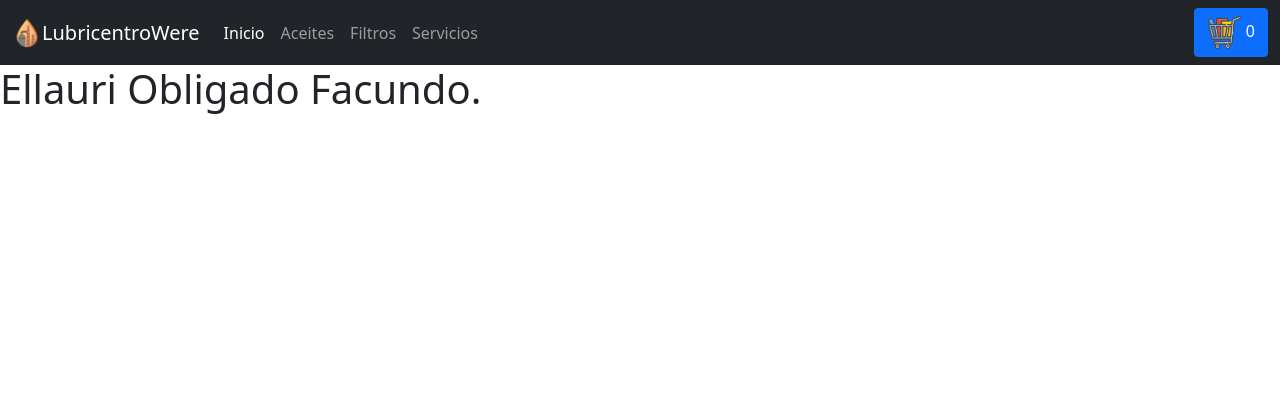
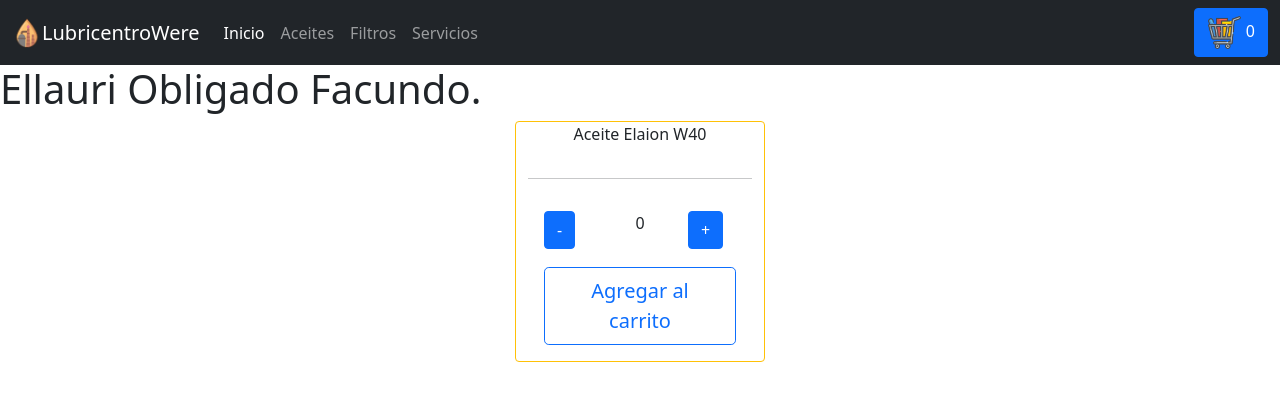
Before and after one commit to facundoellauriobligado22/lubricentroellauriobligado, a React (Create React App) app: page / in a window 1280 px wide. Shown: the top 400 px of the page. Built offline with nearby package versions, Linux system fonts and the light colour scheme.

Commit message:
Desafio: Contador con boton

```diff
--- a/src/App.js
+++ b/src/App.js
@@ -2,8 +2,14 @@ import './App.css';
 import NavBar from './components/NavBar/NavBar';
 import 'bootstrap/dist/css/bootstrap.min.css';
 import ItemListContainer from './components/ItemListContainer/ItemListContainer';
+import Counter from './components/ItemCounter/ItemCounter';
 
 function App() {
+
+  const ShowTheCart = (quantity) => {
+    console.log(`Se agregaron ${quantity} productos`)
+  }
+
   return (
     <div className="Container-fluid">
       <header>
@@ -11,6 +17,7 @@ function App() {
       </header>
       <body>
         <ItemListContainer tittle='Ellauri Obligado Facundo.'/>
+        <Counter stock={4} initial={0} onAdd={ShowTheCart}/>
       </body>
     </div>
   );
--- a/src/components/CartWidget/CartWidget.js
+++ b/src/components/CartWidget/CartWidget.js
@@ -1,5 +1,3 @@
-
-
 const CartWidget = () => {
     return (
         <div>
--- /dev/null
+++ b/src/components/ItemCounter/ItemCounter.js
@@ -0,0 +1,41 @@
+import { useState, useEffect } from 'react'
+
+const Counter = ({ initial, stock, onAdd }) => {
+    const [count, setCount] = useState(0)
+
+    const decrement = () => {
+        if (count > initial) {
+            setCount(count - 1)
+        }
+    }
+
+
+    const increment = () => {
+        if (count < stock) {
+            setCount(count + 1)
+        }
+    }
+
+    return (
+        <div className='card container card border-warning mb-3' style={{ width: 250 }}>
+            <p style={{ textAlign: "center" }}>Aceite Elaion W40</p>
+            <hr />
+            <div className='card-body'>
+                <div className='row'>
+                    <div className='col-4 mb-3'>
+                        <button className="btn btn-primary" onClick={decrement}>-</button>
+                    </div>
+                    <div className='col-4 mb-3' >
+                        <p style={{ textAlign: "center" }}>{count}</p>
+                    </div>
+                    <div className='col-4'>
+                        <button className="btn btn-primary" style={{ align: "right" }} onClick={increment}>+</button>
+                    </div>
+                </div>
+                <button className="btn btn-outline-primary btn-lg" onClick={() => onAdd(count)}>Agregar al carrito</button>
+            </div>
+        </div>
+    )
+}
+
+export default Counter
```
